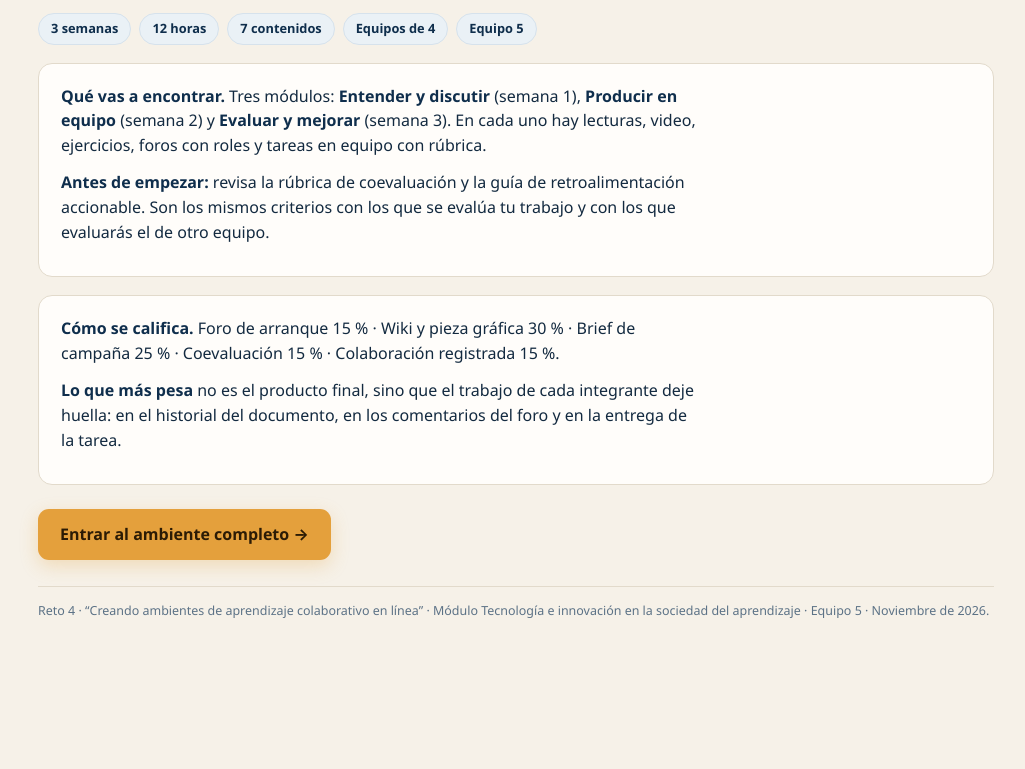
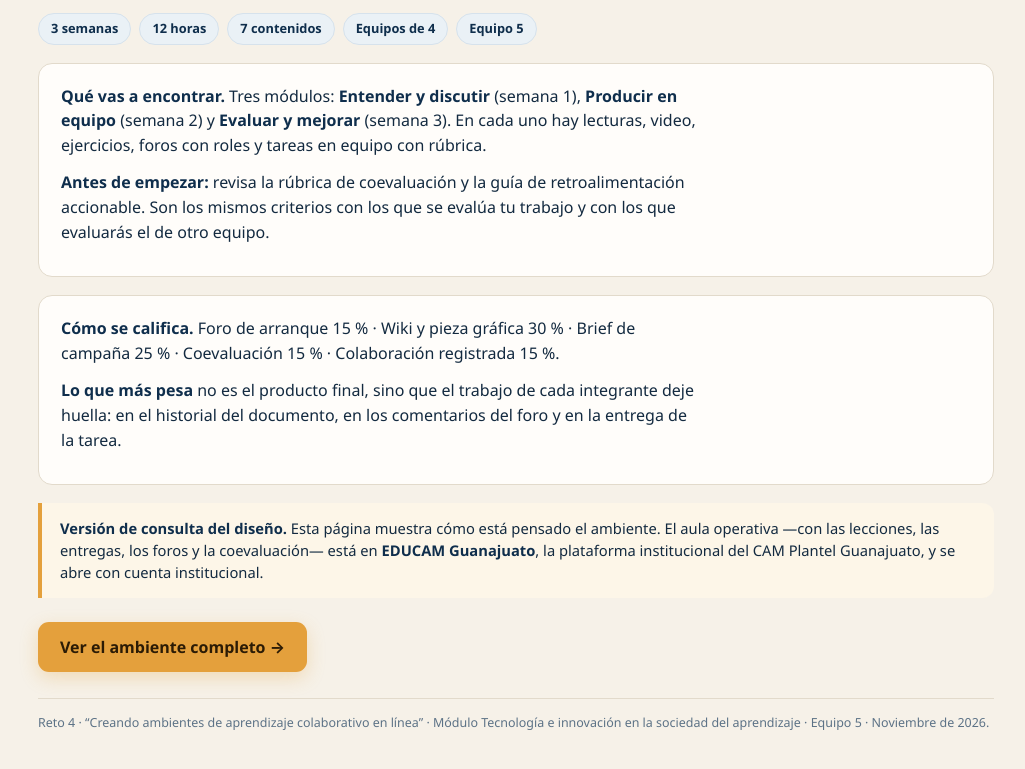
Before and after one commit to seguridadretramgto-afk/estudio-abierto, a plain HTML site: page bienvenida.html in a window 1280 px wide. Shown: the part 777-1546 px from the top of the page, without its empty margins (124-1149 px from the left). Before the commit the page ends 1443 px from the top, so only its background shows below. Drawn offline with Linux system fonts and the light colour scheme.

Commit message:
Add files via upload

```diff
--- a/bienvenida.html
+++ b/bienvenida.html
@@ -21,6 +21,9 @@
        text-decoration:none;font-weight:700;padding:13px 22px;border-radius:11px;
        box-shadow:0 6px 18px rgba(228,160,60,.28);margin-top:6px}
   .cta:hover{filter:brightness(1.05)}
+  .note{border-left:4px solid var(--amber);background:#FDF6E8;border-radius:0 12px 12px 0;
+        padding:14px 18px;margin:18px 0;font-size:.92rem;line-height:1.5}
+  .note b{color:var(--navy)}
   .meta{display:flex;flex-wrap:wrap;gap:8px;margin:16px 0 4px}
   .meta span{background:#EAF1F6;border:1px solid #D6E2EC;color:var(--navy);border-radius:99px;
              padding:5px 12px;font-size:.8rem;font-weight:600}
@@ -59,7 +62,13 @@
        historial del documento, en los comentarios del foro y en la entrega de la tarea.</p>
   </div>
 
-  <a class="cta" href="./" target="_blank" rel="noopener">Entrar al ambiente completo →</a>
+  <div class="note">
+    <b>Versión de consulta del diseño.</b> Esta página muestra cómo está pensado el ambiente. El aula operativa
+    —con las lecciones, las entregas, los foros y la coevaluación— está en <b>EDUCAM Guanajuato</b>, la plataforma
+    institucional del CAM Plantel Guanajuato, y se abre con cuenta institucional.
+  </div>
+
+  <a class="cta" href="./" target="_blank" rel="noopener">Ver el ambiente completo →</a>
 
   <footer>
     Reto 4 · “Creando ambientes de aprendizaje colaborativo en línea” · Módulo Tecnología e innovación en la
```
